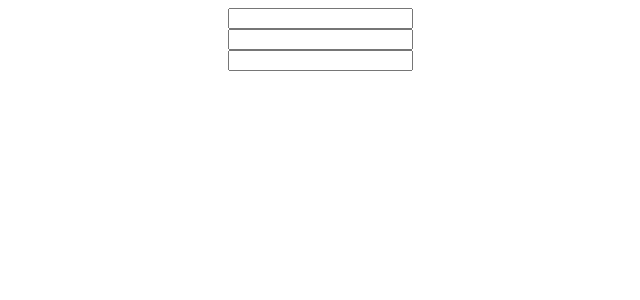
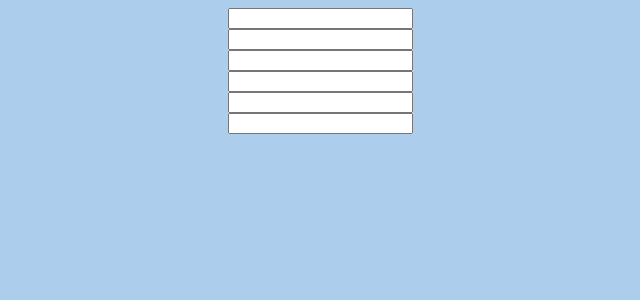
Before and after one commit to edanofek/Web-Client-WS-Programming-Exercise, a React app: page / in a window 1280 px wide. Shown: the top 300 px of the page, without its empty margins (320-960 px from the left). Built offline with nearby package versions, Linux system fonts and the light colour scheme.

Commit message:
Update app structure , style

```diff
--- a/src/client/components/App.jsx
+++ b/src/client/components/App.jsx
@@ -5,14 +5,24 @@ import CanvasDraw from './CanvasDraw.jsx';
 
 class App extends Component {
   render() {
-    return <div>
-        <div>
+    return <div className="row">
+        <div className="col3d">
           <CanvasDraw/>
         </div>
-        <div>
+        <div className="col3d">
           <CanvasDraw/>
         </div>
-        <div>
+        <div className="col3d">
+          <CanvasDraw/>
+        </div>
+        <div/>
+        <div className="row">
+          <CanvasDraw/>
+        </div>
+        <div className="col3d">
+          <CanvasDraw/>
+        </div>
+        <div className="col3d">
           <CanvasDraw/>
         </div>
       </div>
--- a/src/client/components/DrawerInputField.jsx
+++ b/src/client/components/DrawerInputField.jsx
@@ -12,9 +12,7 @@ class DrawerInputField extends Component {
 
     render() {
 
-      //TODO:Con't here
-
-      return <input type='text' name='title' value={this.state.drawerName} />
+      return <input type='text' name={'title_'+this.props.id} value={this.state.drawerName} />
       ;
 
     }
--- a/src/client/scss/application.scss
+++ b/src/client/scss/application.scss
@@ -1,6 +1,16 @@
 
 body {
-    /*background: #ACCEEC;*/
+    background: #ACCEEC;
     /*color: #005CC5;*/
     text-align: center;
-  }
+}
+
+.row{
+  width: 100%;
+
+}
+.col3rd{
+  width: 25%;
+  margin-right: 5%;
+  float: left;
+}
```
